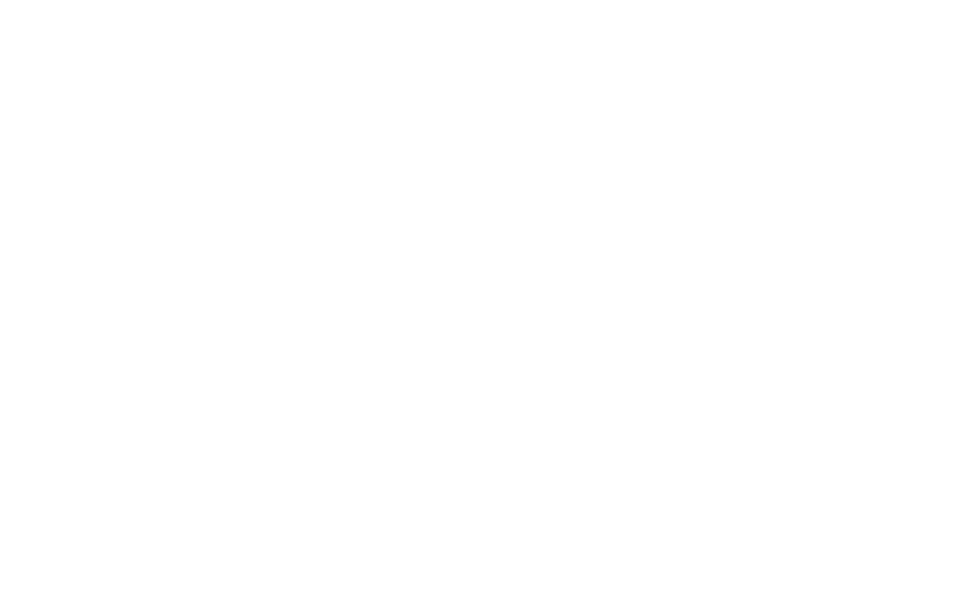
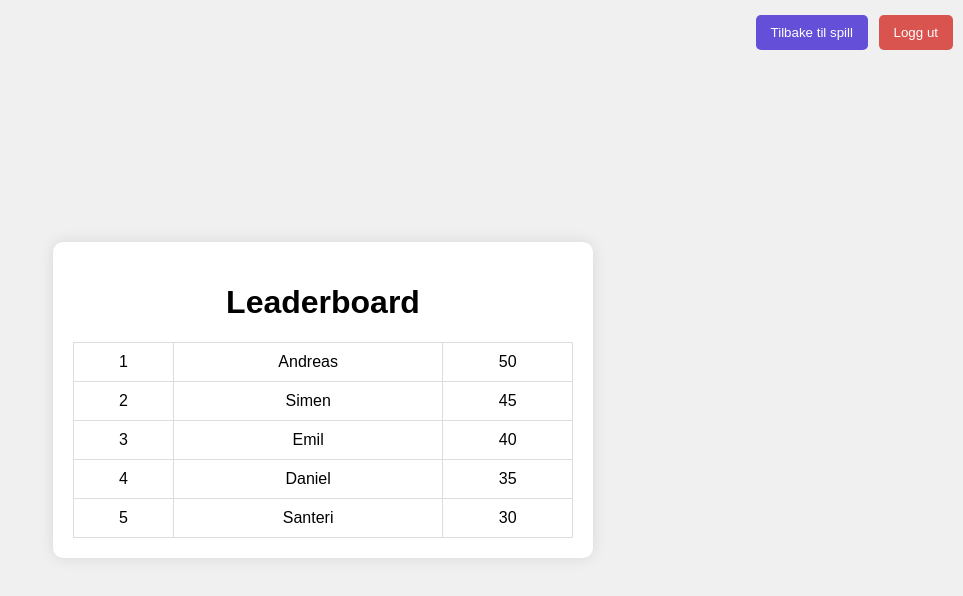
Before and after one commit to SanteriWille/FordypningsOppgave, a plain HTML site: page leaderboard.html in a window 1280 px wide. Shown: the whole page, without its empty margins (317-1280 px from the left). Drawn offline with Linux system fonts and the light colour scheme.

Commit message:
lagd koden til leaderboard, fjernet leaderboard.css. Fikset knapper inne på spill

```diff
--- a/leaderboard.html
+++ b/leaderboard.html
@@ -0,0 +1,26 @@
+<!DOCTYPE html>
+<html lang="no">
+<head>
+  <meta charset="UTF-8">
+  <meta name="viewport" content="width=device-width, initial-scale=1.0">
+  <title>Leaderboard</title>
+  <link rel="stylesheet" href="style.css">
+</head>
+<body>
+  <button id="backToGameBtn" class="leaderboard-btn">Tilbake til spill</button>
+  <button id="logoutBtn" class="logout-btn">Logg ut</button>
+
+  <div class="leaderboard-container">
+    <h1>Leaderboard</h1>
+    <table>
+      <tr>
+        <th>Navn</th>
+        <th>Poeng</th>
+      </tr>
+      <!-- Data vil bli lagt til her via JS -->
+    </table>
+  </div>
+
+  <script type="module" src="leaderboard.js"></script>
+</body>
+</html>
--- a/leaderboard.js
+++ b/leaderboard.js
@@ -0,0 +1,42 @@
+// Dummy data for demonstration
+const leaderboardData = [
+    { position: 1, name: 'Andreas', score: 50 },
+    { position: 2, name: 'Simen', score: 45 },
+    { position: 3, name: 'Emil', score: 40 },
+    { position: 4, name: 'Daniel', score: 35 },
+    { position: 5, name: 'Santeri', score: 30 }
+  ];
+
+  const backToGameBtn = document.getElementById('backToGameBtn');  // Updated button ID
+  const leaderboardTable = document.querySelector('table'); // Select the table element
+  const logoutBtn = document.getElementById('logoutBtn');
+
+  // Function to populate leaderboard with data
+  function populateLeaderboard() {
+    const tbody = leaderboardTable.querySelector('tbody') || leaderboardTable.appendChild(document.createElement('tbody'));
+    tbody.innerHTML = ''; // Clear existing rows
+
+    leaderboardData.forEach(entry => {
+      let row = document.createElement('tr');
+      row.innerHTML = `
+        <td>${entry.position}</td>
+        <td>${entry.name}</td>
+        <td>${entry.score}</td>
+      `;
+      tbody.appendChild(row);
+    });
+  }
+
+  // Populate leaderboard when the page loads
+  populateLeaderboard();
+
+  // Back button functionality to return to the game page
+  backToGameBtn.addEventListener('click', () => {
+    window.location.href = 'spill.html';
+  });
+
+  // Logout button functionality
+  logoutBtn.addEventListener('click', () => {
+    // Add your logout logic here, for now, it just redirects
+    window.location.href = 'login.html';  // Adjust this to the actual logout page or logic
+  });
--- a/style.css
+++ b/style.css
@@ -9,16 +9,19 @@ body {
   position: relative;
 }
 
-.logout-btn {
+.logout-btn, .leaderboard-btn {
   position: absolute;
   top: -5px;
-  right: 10px;
   padding: 10px 15px;
-  background-color: #d9534f;
   color: white;
   border: none;
   border-radius: 5px;
   cursor: pointer;
+}
+
+.logout-btn {
+  right: 10px;
+  background-color: #d9534f;
 }
 
 .logout-btn:hover {
@@ -26,27 +29,23 @@ body {
 }
 
 .leaderboard-btn {
-  position: absolute;
-  top: -5px;
-  right: 95px;
-  padding: 10px 15px;
+  right: 95px; /* Aligned next to the logout button */
   background-color: #644fd9;
-  color: white;
-  border: none;
-  border-radius: 5px;
-  cursor: pointer;
 }
 
 .leaderboard-btn:hover {
   background-color: #2c2fc9;
 }
 
-.game-container {
+.game-container,
+.leaderboard-container {
   text-align: center;
   background-color: #fff;
   padding: 20px;
   border-radius: 10px;
   box-shadow: 0 0 15px rgba(0, 0, 0, 0.1);
+  width: 90%;
+  max-width: 500px;
 }
 
 .color-box {
@@ -84,7 +83,23 @@ button:hover {
   background-color: #45a049;
 }
 
-/* Responsiv tilpasning */
+table {
+  width: 100%;
+  border-collapse: collapse;
+  margin-top: 20px;
+}
+
+th, td {
+  padding: 10px;
+  border: 1px solid #ddd;
+  text-align: center;
+}
+
+th {
+  background-color: #f2f2f2;
+}
+
+/* Media query for responsive adjustments */
 @media (max-width: 600px) {
   .color-box {
     width: 80%;
@@ -95,4 +110,12 @@ button:hover {
     width: 40px;
     height: 40px;
   }
+
+  table {
+    font-size: 14px;
+  }
+
+  th, td {
+    padding: 8px;
+  }
 }
```
Also changed, not shown: leaderboard.css (deleted).
